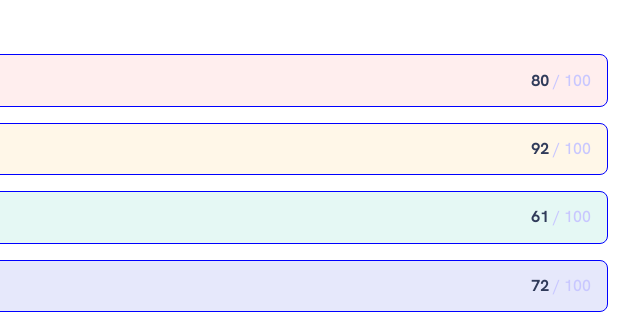
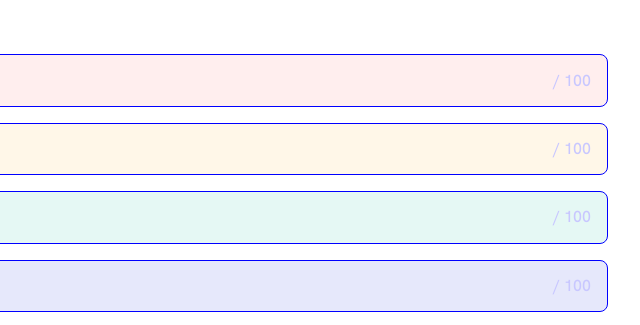
Before and after one commit to madzi-hove/results-summary-component, a plain HTML site: page index.html in a window 1280 px wide. Shown: the part 372-697 px from the top of the page, 640-1280 px from the left. Drawn offline with Linux system fonts and the light colour scheme.

Commit message:
remove summary result numbers

```diff
--- a/index.html
+++ b/index.html
@@ -36,7 +36,7 @@
             <h2 class="reaction__heading sub-heading">Reaction</h2>
           </div>
           <span class="reaction__result test-result">
-            <strong class="number">80</strong> / 100
+            <strong class="number"></strong> / 100
           </span>
         </li>
         <li class="memory list__item">
@@ -45,7 +45,7 @@
             <h2 class="memory__heading sub-heading">Memory</h2>
           </div>
           <span class="memory__result test-result">
-            <strong class="number">92</strong> / 100
+            <strong class="number"></strong> / 100
           </span>
         </li>
         <li class="verbal list__item">
@@ -54,7 +54,7 @@
             <h2 class="verbal__heading sub-heading">Verbal</h2>
           </div>
           <span class="verbal__result test-result">
-            <strong class="number">61</strong> / 100
+            <strong class="number"></strong> / 100
           </span>
         </li>
         <li class="visual list__item">
@@ -63,7 +63,7 @@
             <h2 class="visual__heading sub-heading">Visual</h2>
           </div>
           <span class="visual__result test-result">
-            <strong class="number">72</strong> / 100
+            <strong class="number"></strong> / 100
           </span>
         </li>
       </ul>
```
